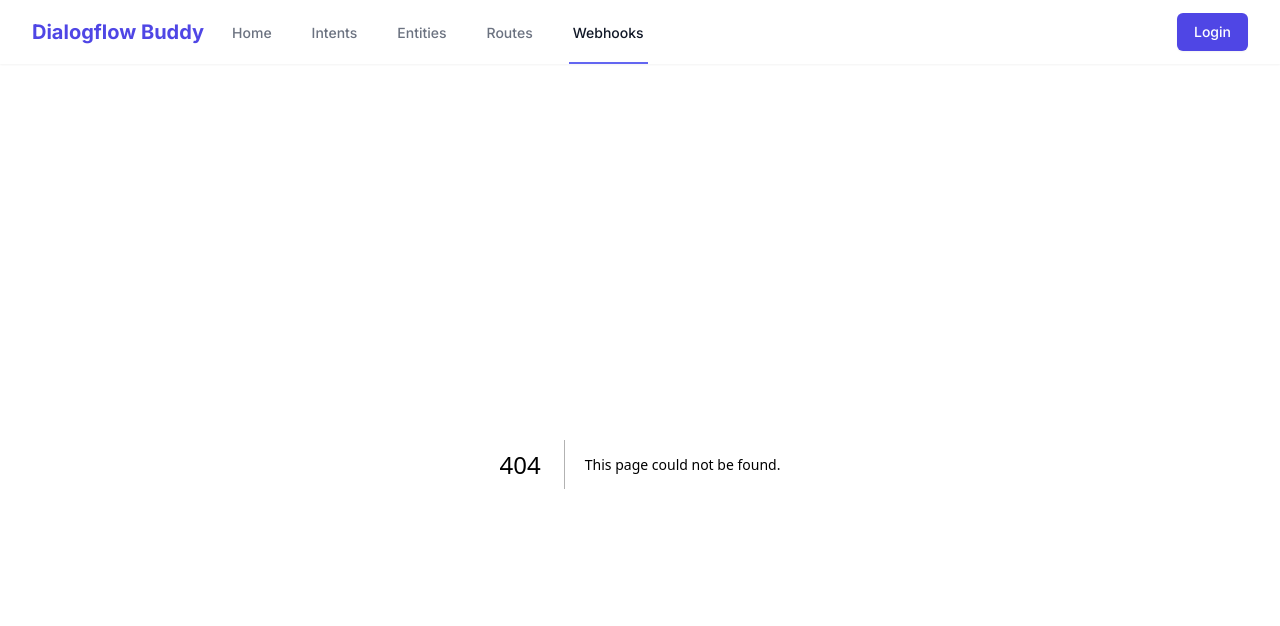
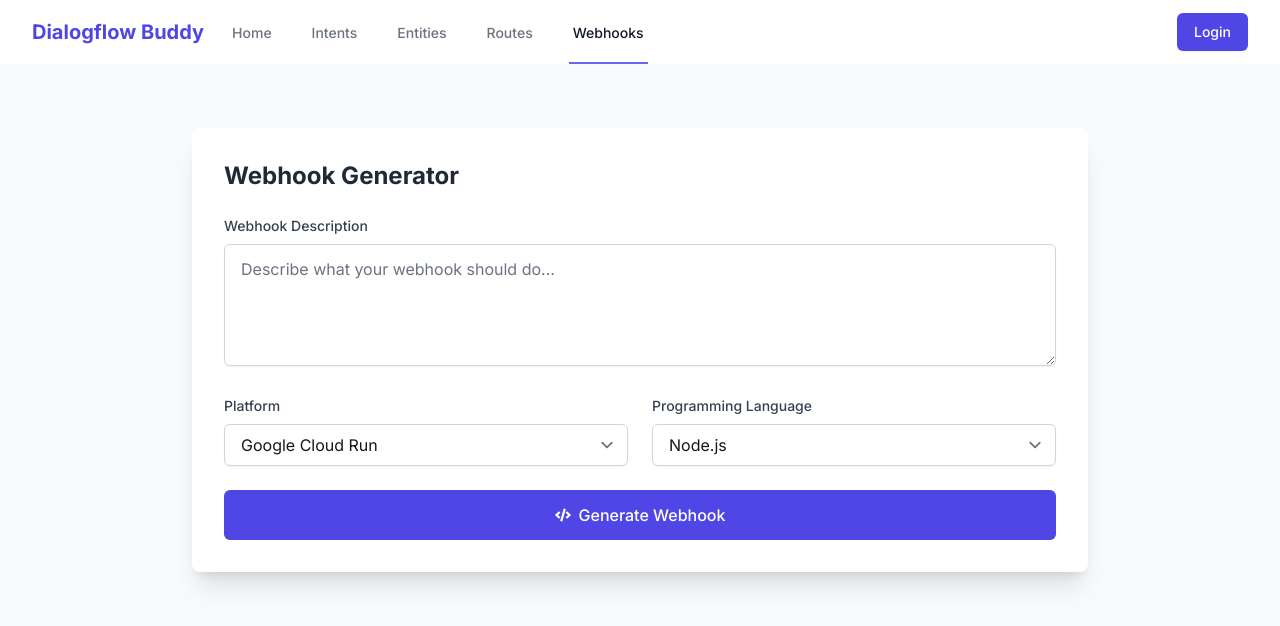
Before and after one commit to parmarjh/AI-dialogflow-saas-webflow, a Next.js app in the folder dialogflow-developer-buddy/: page /webhooks in a window 1280 px wide. Before the commit this address had no page. Shown: the top 626 px of the page. Built offline with nearby package versions, Linux system fonts and the light colour scheme.

Commit message:
Add Routes and Webhooks pages with corresponding forms for webhook generation

```diff
--- /dev/null
+++ b/dialogflow-developer-buddy/src/app/routes/page.tsx
@@ -0,0 +1,13 @@
+'use client';
+import React from 'react';
+import RouteForm from '../../components/RouteForm';
+
+export default function RoutesPage() {
+  return (
+    <div className="bg-gray-50 min-h-screen py-8">
+      <div className="container mx-auto px-4">
+        <RouteForm />
+      </div>
+    </div>
+  );
+}
--- /dev/null
+++ b/dialogflow-developer-buddy/src/app/webhooks/page.tsx
@@ -0,0 +1,13 @@
+'use client';
+import React from 'react';
+import WebhookForm from '../../components/WebhookForm';
+
+export default function WebhooksPage() {
+  return (
+    <div className="bg-gray-50 min-h-screen py-8">
+      <div className="container mx-auto px-4">
+        <WebhookForm />
+      </div>
+    </div>
+  );
+}
--- /dev/null
+++ b/dialogflow-developer-buddy/src/components/WebhookForm.tsx
@@ -0,0 +1,173 @@
+'use client';
+import React, { useState } from 'react';
+import axios from 'axios';
+import { FaCopy, FaCode, FaCheckCircle } from 'react-icons/fa';
+
+interface WebhookFormData {
+  description: string;
+  platform: string;
+  language: string;
+}
+
+const WebhookForm: React.FC = () => {
+  const [formData, setFormData] = useState<WebhookFormData>({
+    description: '',
+    platform: 'cloud-run',
+    language: 'nodejs'
+  });
+  const [generatedCode, setGeneratedCode] = useState('');
+  const [loading, setLoading] = useState(false);
+  const [copied, setCopied] = useState(false);
+  const [error, setError] = useState('');
+
+  const platforms = [
+    { value: 'cloud-run', label: 'Google Cloud Run' },
+    { value: 'cloud-functions', label: 'Google Cloud Functions' },
+    { value: 'others', label: 'Others' }
+  ];
+
+  const languages = [
+    { value: 'nodejs', label: 'Node.js' },
+    { value: 'python', label: 'Python' },
+    { value: 'java', label: 'Java' },
+    { value: 'go', label: 'Go' }
+  ];
+
+  const handleGenerate = async () => {
+    if (!formData.description.trim()) {
+      setError('Please provide a description of your webhook functionality');
+      return;
+    }
+
+    setLoading(true);
+    setError('');
+
+    try {
+      const response = await axios.post('/api/generate-webhook', formData);
+      setGeneratedCode(response.data.code);
+    } catch (error) {
+      setError('Failed to generate webhook code. Please try again.');
+      console.error('Error generating webhook:', error);
+    } finally {
+      setLoading(false);
+    }
+  };
+
+  const handleCopy = () => {
+    navigator.clipboard.writeText(generatedCode);
+    setCopied(true);
+    setTimeout(() => setCopied(false), 2000);
+  };
+
+  return (
+    <div className="max-w-4xl mx-auto mt-8">
+      <div className="bg-white shadow-xl rounded-lg p-8">
+        <h2 className="text-2xl font-bold text-gray-800 mb-6">Webhook Generator</h2>
+
+        <div className="space-y-6">
+          <div>
+            <label className="block text-sm font-medium text-gray-700 mb-2">
+              Webhook Description
+            </label>
+            <textarea
+              value={formData.description}
+              onChange={(e) => setFormData({ ...formData, description: e.target.value })}
+              className="w-full px-4 py-3 rounded-md border border-gray-300 bg-white text-gray-900 shadow-sm focus:ring-2 focus:ring-indigo-500 focus:border-transparent"
+              rows={4}
+              placeholder="Describe what your webhook should do..."
+            />
+            {error && <p className="mt-2 text-sm text-red-600">{error}</p>}
+          </div>
+
+          <div className="grid grid-cols-1 md:grid-cols-2 gap-6">
+            <div>
+              <label className="block text-sm font-medium text-gray-700 mb-2">
+                Platform
+              </label>
+              <select
+                value={formData.platform}
+                onChange={(e) => setFormData({ ...formData, platform: e.target.value })}
+                className="w-full px-4 py-2 rounded-md border border-gray-300 bg-white shadow-sm focus:ring-2 focus:ring-indigo-500 focus:border-transparent"
+              >
+                {platforms.map((platform) => (
+                  <option key={platform.value} value={platform.value}>
+                    {platform.label}
+                  </option>
+                ))}
+              </select>
+            </div>
+
+            <div>
+              <label className="block text-sm font-medium text-gray-700 mb-2">
+                Programming Language
+              </label>
+              <select
+                value={formData.language}
+                onChange={(e) => setFormData({ ...formData, language: e.target.value })}
+                className="w-full px-4 py-2 rounded-md border border-gray-300 bg-white shadow-sm focus:ring-2 focus:ring-indigo-500 focus:border-transparent"
+              >
+                {languages.map((language) => (
+                  <option key={language.value} value={language.value}>
+                    {language.label}
+                  </option>
+                ))}
+              </select>
+            </div>
+          </div>
+
+          <button
+            onClick={handleGenerate}
+            disabled={loading}
+            className="w-full flex items-center justify-center px-6 py-3 border border-transparent text-base font-medium rounded-md text-white bg-indigo-600 hover:bg-indigo-700 focus:outline-none focus:ring-2 focus:ring-offset-2 focus:ring-indigo-500 disabled:bg-indigo-400 disabled:cursor-not-allowed transition-colors duration-200"
+          >
+            {loading ? (
+              <>
+                <svg className="animate-spin -ml-1 mr-3 h-5 w-5 text-white" xmlns="http://www.w3.org/2000/svg" fill="none" viewBox="0 0 24 24">
+                  <circle className="opacity-25" cx="12" cy="12" r="10" stroke="currentColor" strokeWidth="4"></circle>
+                  <path className="opacity-75" fill="currentColor" d="M4 12a8 8 0 018-8V0C5.373 0 0 5.373 0 12h4zm2 5.291A7.962 7.962 0 014 12H0c0 3.042 1.135 5.824 3 7.938l3-2.647z"></path>
+                </svg>
+                Generating...
+              </>
+            ) : (
+              <>
+                <FaCode className="mr-2" />
+                Generate Webhook
+              </>
+            )}
+          </button>
+        </div>
+
+        {generatedCode && (
+          <div className="mt-8">
+            <div className="flex items-center justify-between mb-4">
+              <h3 className="text-lg font-medium text-gray-900">Generated Code</h3>
+              <button
+                onClick={handleCopy}
+                className="flex items-center px-3 py-1 text-sm text-indigo-600 hover:text-indigo-800 transition-colors duration-200"
+              >
+                {copied ? (
+                  <>
+                    <FaCheckCircle className="mr-2" />
+                    Copied!
+                  </>
+                ) : (
+                  <>
+                    <FaCopy className="mr-2" />
+                    Copy Code
+                  </>
+                )}
+              </button>
+            </div>
+            <div className="relative">
+              <pre className="bg-gray-50 rounded-lg p-4 overflow-x-auto">
+                <code className="text-sm text-gray-800 whitespace-pre-wrap font-mono">{generatedCode}</code>
+              </pre>
+            </div>
+          </div>
+        )}
+      </div>
+    </div>
+  );
+};
+
+export default WebhookForm;
```
